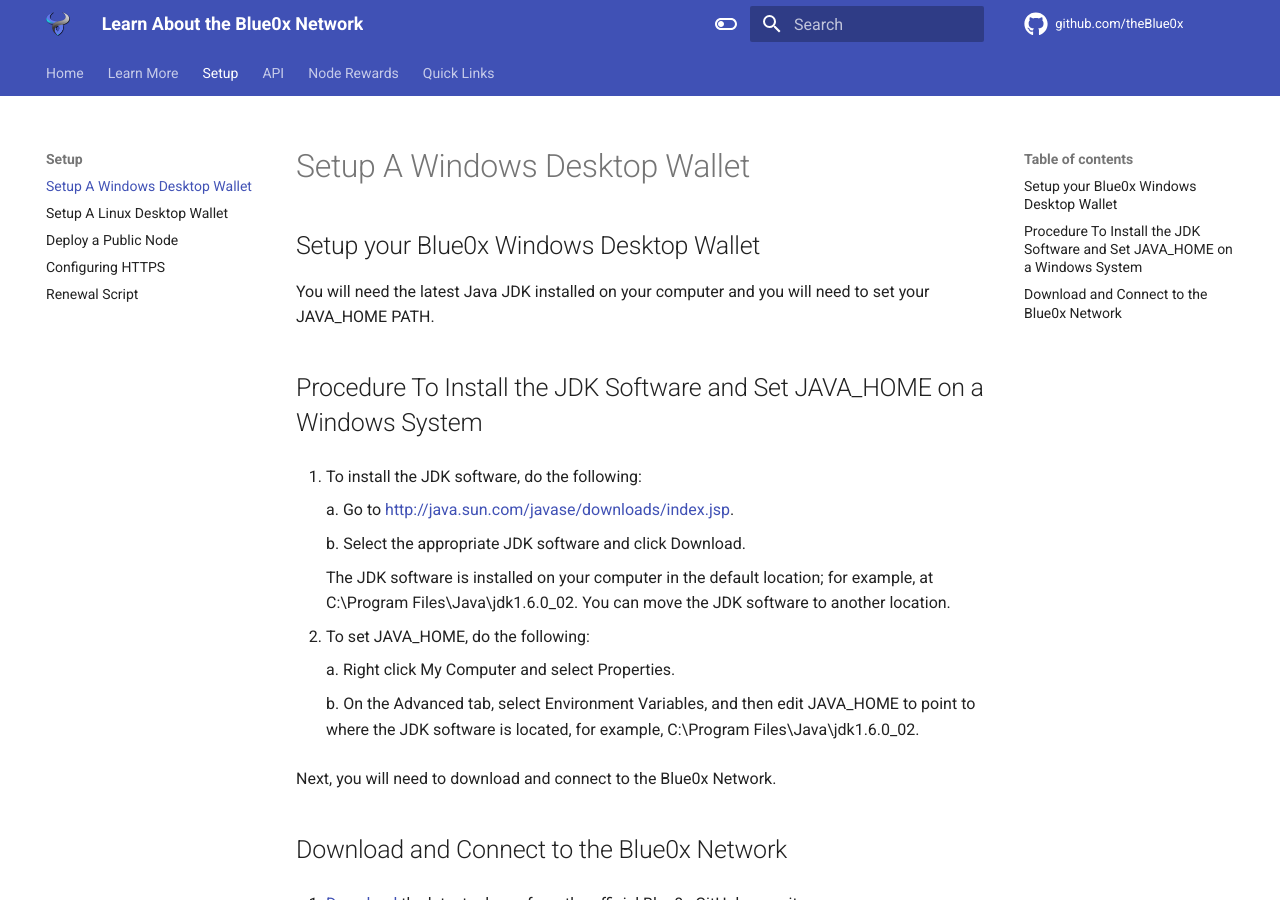
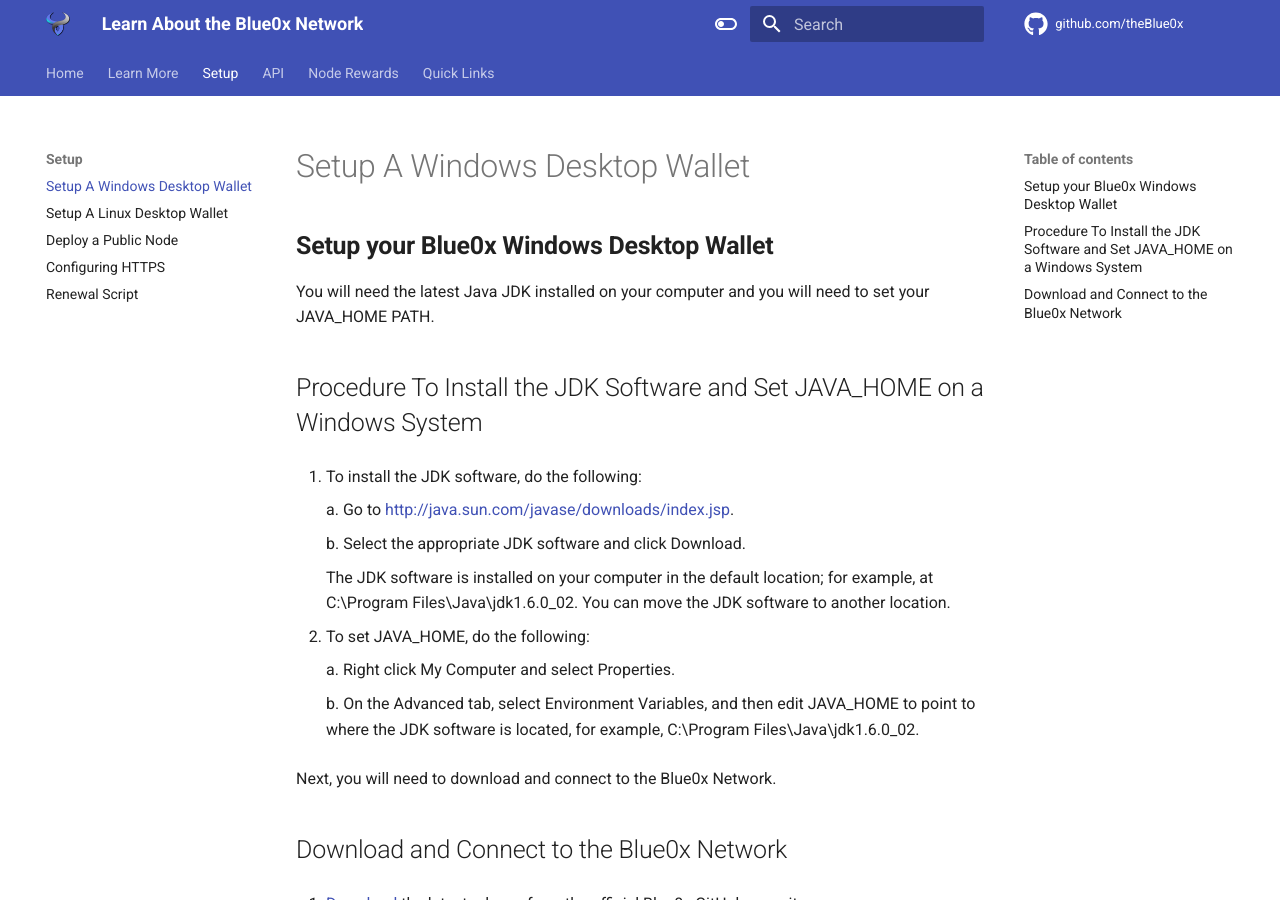
Before and after one commit to theBlue0x/docs, an MkDocs documentation site: the page built from docs/setup/local.md, in a window 1280 px wide and 900 px high. Built offline with MkDocs 1.6.1 and Material for MkDocs 9.7.7, drawn with Linux system fonts in a browser that asks for light colours.

```diff
--- a/docs/setup/local.md
+++ b/docs/setup/local.md
@@ -1,4 +1,4 @@
-## Setup your Blue0x Windows Desktop Wallet
+## **Setup your Blue0x Windows Desktop Wallet** ##
 
 You will need the latest Java JDK installed on your computer and you will need to set your JAVA_HOME PATH.
 
```
